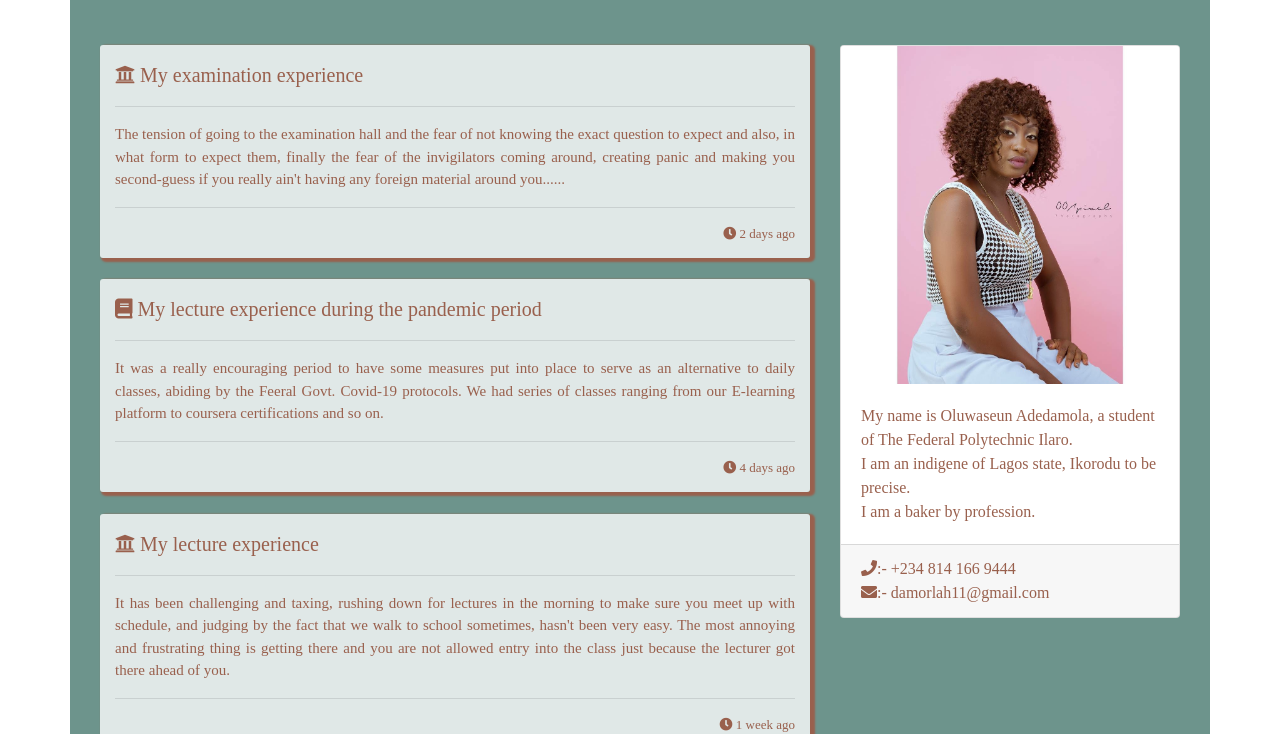
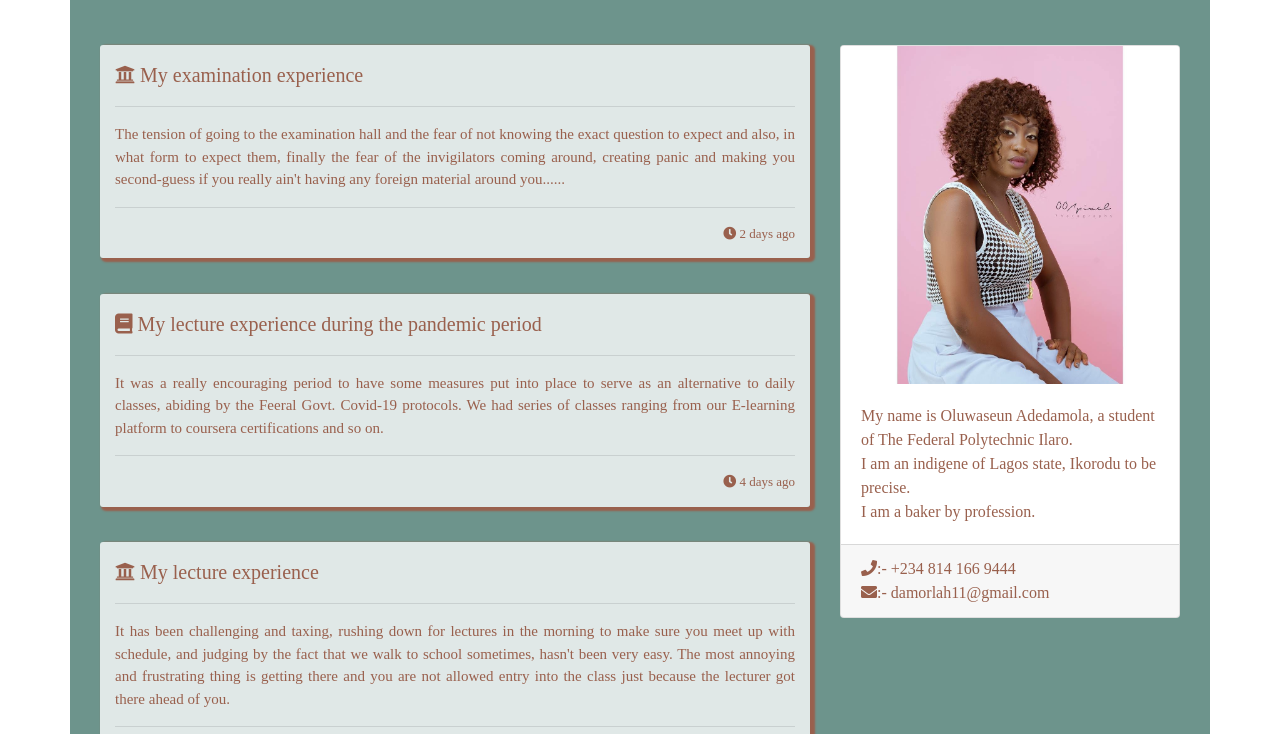
Before and after one commit to oluwaseun-teddy/portfolio, a plain HTML site: page index.html in a window 1280 px wide. Shown: the part 66-800 px from the top of the page. Drawn offline with nearby package versions, Linux system fonts and the light colour scheme.

Commit message:
Add files via upload
last last

```diff
--- a/asset/seun.css
+++ b/asset/seun.css
@@ -22,7 +22,7 @@ body{
 	border-radius: 3px;
 	box-shadow: 3px 2px 2px 2px #99604d;
 	box-sizing: border-box;
-	margin-bottom: 3%;
+	margin-bottom: 5%;
 }
 
 .title{
```
